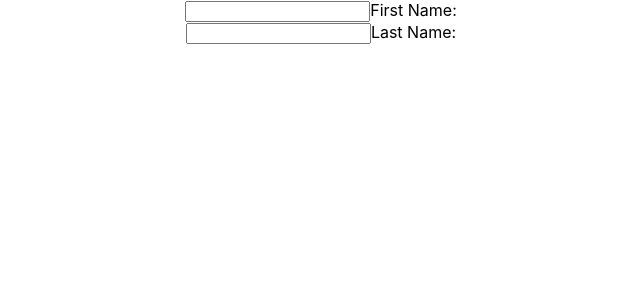
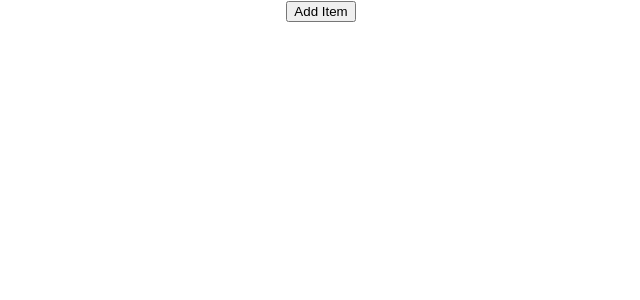
Before and after one commit to elizarafee/react-hooks, a React (Create React App) app: page / in a window 1280 px wide. Shown: the top 300 px of the page, without its empty margins (319-959 px from the left). Built offline with nearby package versions, Linux system fonts and the light colour scheme.

Commit message:
usestate with array, manually marge and update by spread operator

```diff
--- a/src/App.js
+++ b/src/App.js
@@ -2,14 +2,16 @@ import './App.css';
 import './components/useHook.component';
 // import UseHook from './components/useHook.component';
 // import PrevState from './components/prevState.component';
-import UseStateObject from './components/useStateObject.component';
+// import UseStateObject from './components/useStateObject.component';
+import UseStateArray from './components/useStateArray.component';
 
 function App() {
   return (
     <div className="App">
       {/* <UseHook /> */}
       {/* <PrevState /> */}
-      <UseStateObject />
+      {/* <UseStateObject /> */}
+      <UseStateArray />
     </div>
   );
 }
--- /dev/null
+++ b/src/components/useStateArray.component.js
@@ -0,0 +1,25 @@
+import React, { useState } from 'react'
+
+export function UseStateArray(props) {
+    const [elements, setElement] = useState([])
+
+    const addItem = () => {
+        setElement([...elements, {
+            id: elements.length,
+            value: Math.floor(Math.random() * 10) + 1
+        }]);
+    }
+
+    return (
+        <>
+            <button onClick={addItem}>Add Item</button>
+            <ul>
+                {elements.map(element => (
+                    <li key={element.id}>{element.value}</li>
+                ))}
+            </ul>
+        </>
+    )
+}
+
+export default UseStateArray;
```
